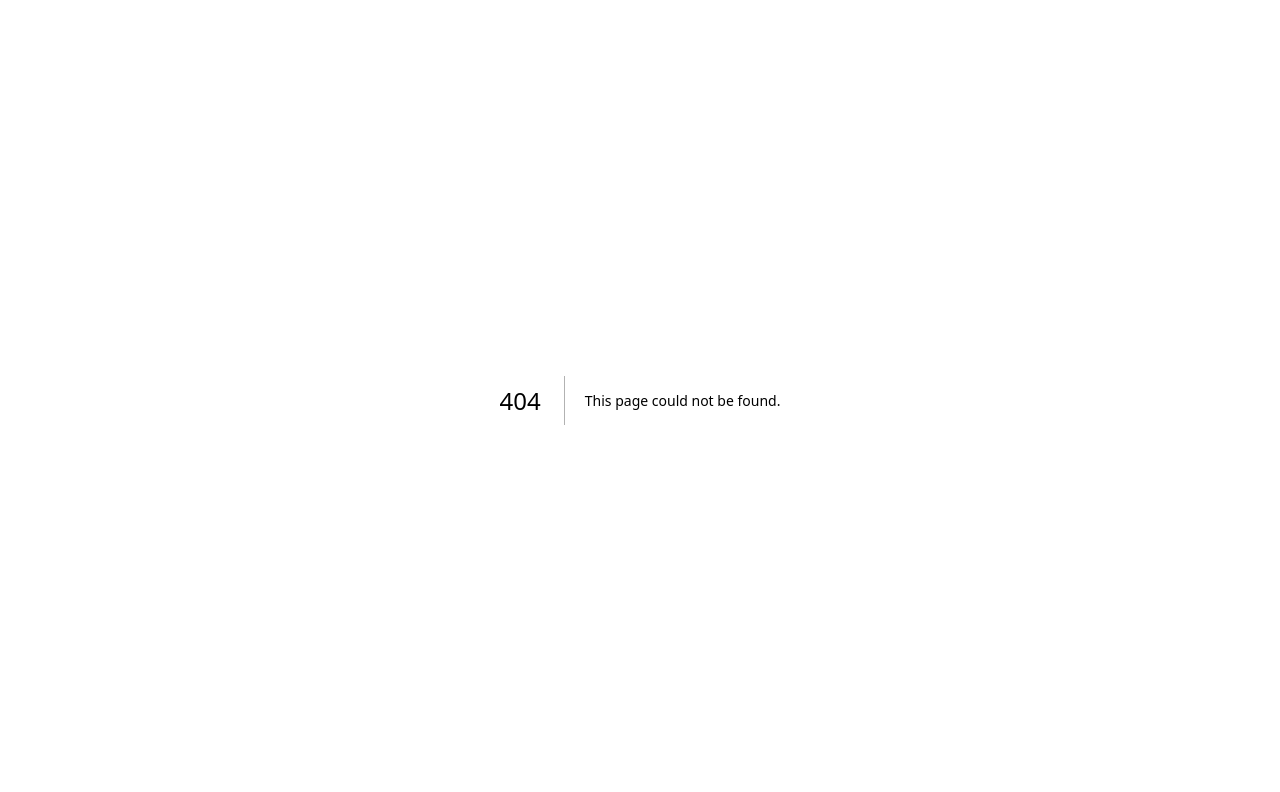
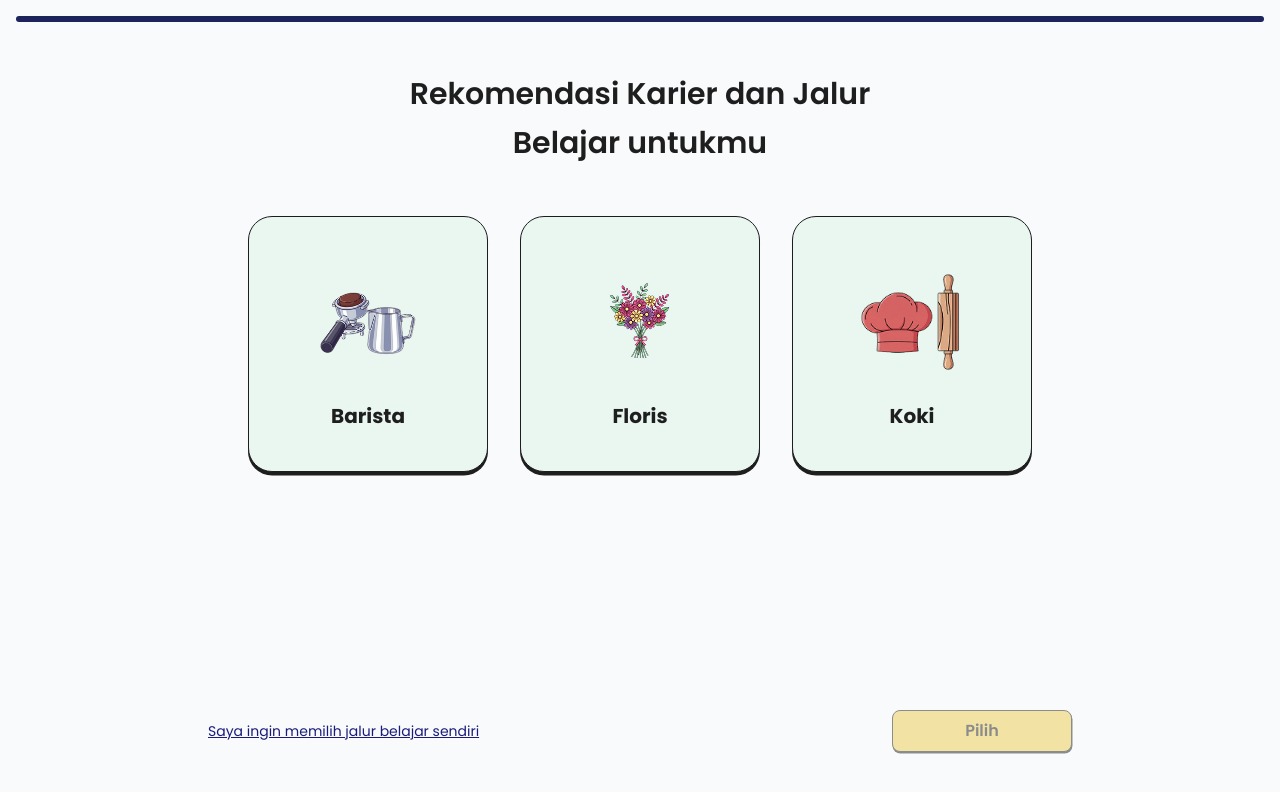
Before and after one commit to najwakahanifatima/EduMinds, a Next.js app in the folder apps/web/: page /pre-assessment/career-option in a window 1280 px wide. Before the commit this address had no page. Shown: the top 792 px of the page. Built offline with nearby package versions, Linux system fonts and the light colour scheme.

Commit message:
feat: add career option page

```diff
--- /dev/null
+++ b/apps/web/src/app/pre-assessment/career-option/page.tsx
@@ -0,0 +1,89 @@
+'use client'
+import { useState } from 'react';
+import Button from '../../_components/Button';
+
+const careerOptions = [
+    {
+        name: 'Barista',
+        icon: '/barista.png'
+    },
+    {
+        name: 'Floris',
+        icon: '/floris.png'
+    },
+    {
+        name: 'Koki',
+        icon: '/koki.png'
+     },
+  ];
+
+  const CareerRecommendationPage = () => {
+    const [selectedCareer, setSelectedCareer] = useState<string | null>(null);
+
+    const handleSelectCareer = (careerName: string) => {
+      setSelectedCareer(prev => (prev === careerName ? null : careerName));
+    };
+
+    const handleConfirmSelection = () => {
+      if (selectedCareer) {
+        localStorage.setItem('userSelectedCareer', selectedCareer);
+        console.log(`Karier yang dipilih: ${selectedCareer}`);
+        alert(`Anda memilih ${selectedCareer}. Lanjutkan ke halaman berikutnya.`);
+      }
+    };
+
+    return (
+      <div className="min-h-screen bg-gray-50 flex flex-col font-sans p-4">
+        <div className="w-full bg-[#1C245B] h-1.5 mb-5 rounded-full"></div>
+
+        <div className="w-full flex-grow flex flex-col items-center justify-center">
+          <div className="w-full max-w-4xl flex flex-col items-center">
+              <h1 className="mt-7 font-semibold text-3xl text-center mb-12 text-[#1E1E1E] leading-relaxed">
+                Rekomendasi Karier dan Jalur <br /> Belajar untukmu
+              </h1>
+
+              <div className="flex flex-wrap gap-8 items-center justify-center mb-12">
+                {careerOptions.map((career) => {
+                  const isSelected = selectedCareer === career.name;
+                  return (
+                    <div
+                      key={career.name}
+                      onClick={() => handleSelectCareer(career.name)}
+                      className={`
+                        bg-[#E9F7F0] rounded-3xl w-60 h-64 p-6 flex flex-col items-center
+                        justify-center text-center cursor-pointer transition-all duration-300
+                        shadow-[0px_3.5px_0_rgba(30,30,30,1)]
+                        ${isSelected ? 'border-2 border-[#2A3AA9] scale-105' : 'border border-[#1E1E1E] hover:scale-105'}
+                      `}
+                    >
+                      <div className="w-32 h-32 mb-4 flex items-center justify-center">
+                        <img src={career.icon}/>
+                      </div>
+                      <h2 className="text-[#1E1E1E] font-bold text-xl">
+                        {career.name}
+                      </h2>
+                    </div>
+                  );
+                })}
+              </div>
+          </div>
+
+          <div className="w-full max-w-4xl flex items-center justify-between mt-auto mb-8 px-4">
+              <a href="#" className="text-[#1A1C7B] hover:text-[#5254A8] text-sm underline">
+                  Saya ingin memilih jalur belajar sendiri
+              </a>
+
+              <Button
+                  width="180px"
+                  onClick={handleConfirmSelection}
+                  disabled={!selectedCareer}
+              >
+                  Pilih
+              </Button>
+          </div>
+        </div>
+      </div>
+    );
+  };
+
+  export default CareerRecommendationPage;
```
Also changed, not shown: apps/web/public/barista.png (added), apps/web/public/koki.png (added).
